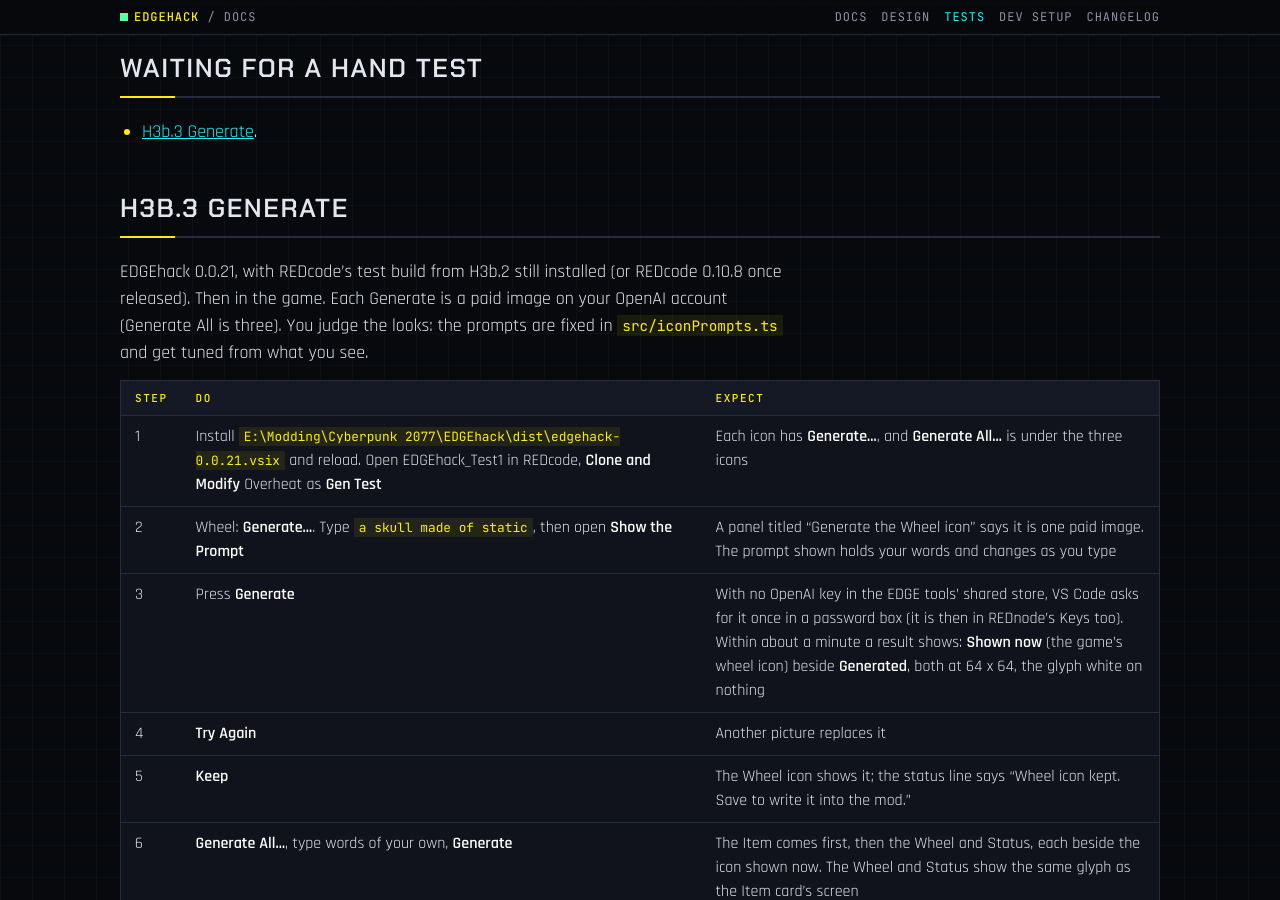
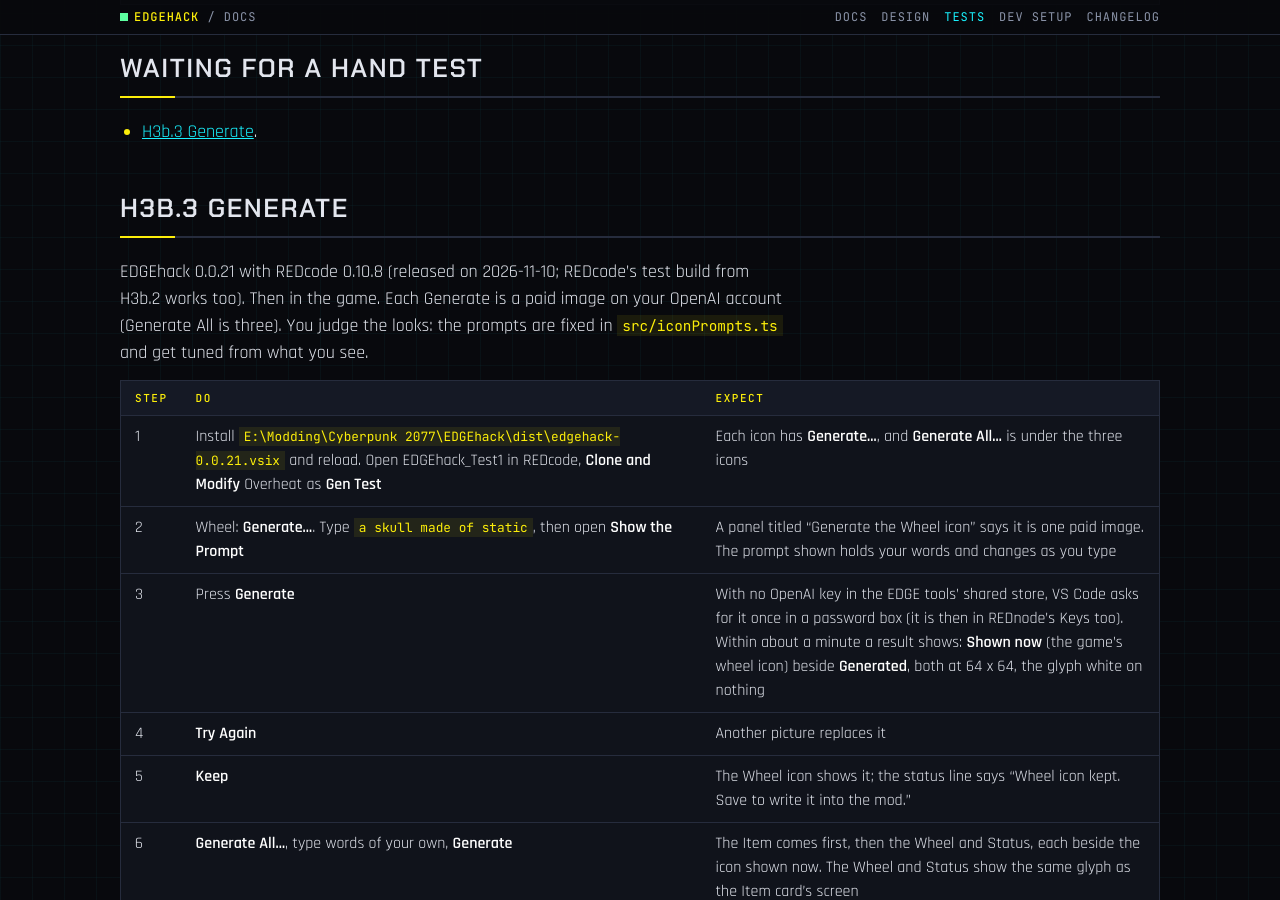
Before and after one commit to Edgemodders/EDGEhack, a Jekyll site: the page built from docs/testing.md, in a window 1280 px wide and 900 px high, scrolled down 2131 px. Built offline with Jekyll 4.4.1, drawn with Linux system fonts in a browser that asks for light colours.

Commit message:
REDcode 0.10.8 is released: EDGEhack's release no longer waits on it
Co-Authored-By: Claude Opus 5.5 <noreply@anthropic.com>

```diff
--- a/docs/testing.md
+++ b/docs/testing.md
@@ -43,7 +43,7 @@ Last updated 2026-11-10.
 
 ## H3b.3 Generate
 
-EDGEhack 0.0.21, with REDcode's test build from H3b.2 still installed (or REDcode 0.10.8 once released). Then in the game. Each Generate is a paid image on your OpenAI account (Generate All is three). You judge the looks: the prompts are fixed in `src/iconPrompts.ts` and get tuned from what you see.
+EDGEhack 0.0.21 with REDcode 0.10.8 (released on 2026-11-10; REDcode's test build from H3b.2 works too). Then in the game. Each Generate is a paid image on your OpenAI account (Generate All is three). You judge the looks: the prompts are fixed in `src/iconPrompts.ts` and get tuned from what you see.
 
 | Step | Do | Expect |
 |---|---|---|
```
Also changed, not shown: CLAUDE.md (+1 -1 lines).
